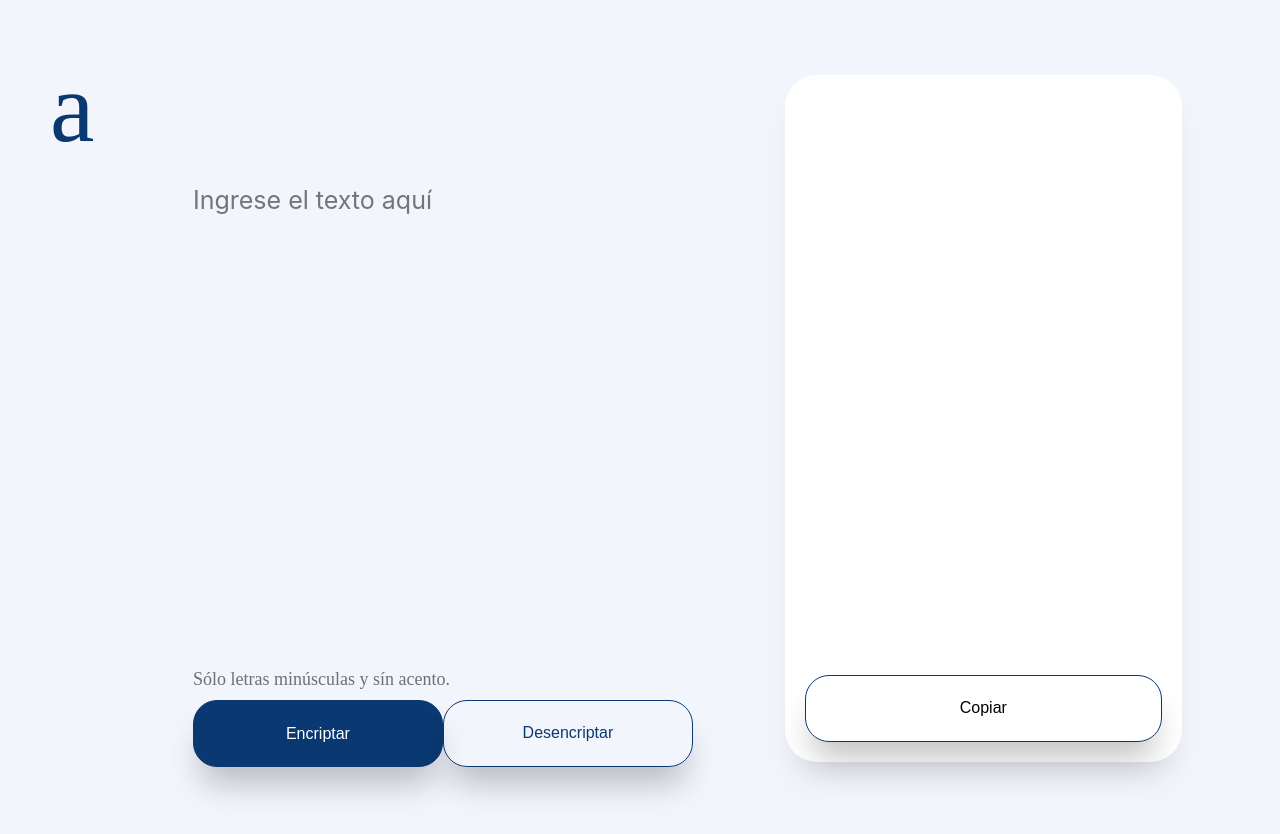
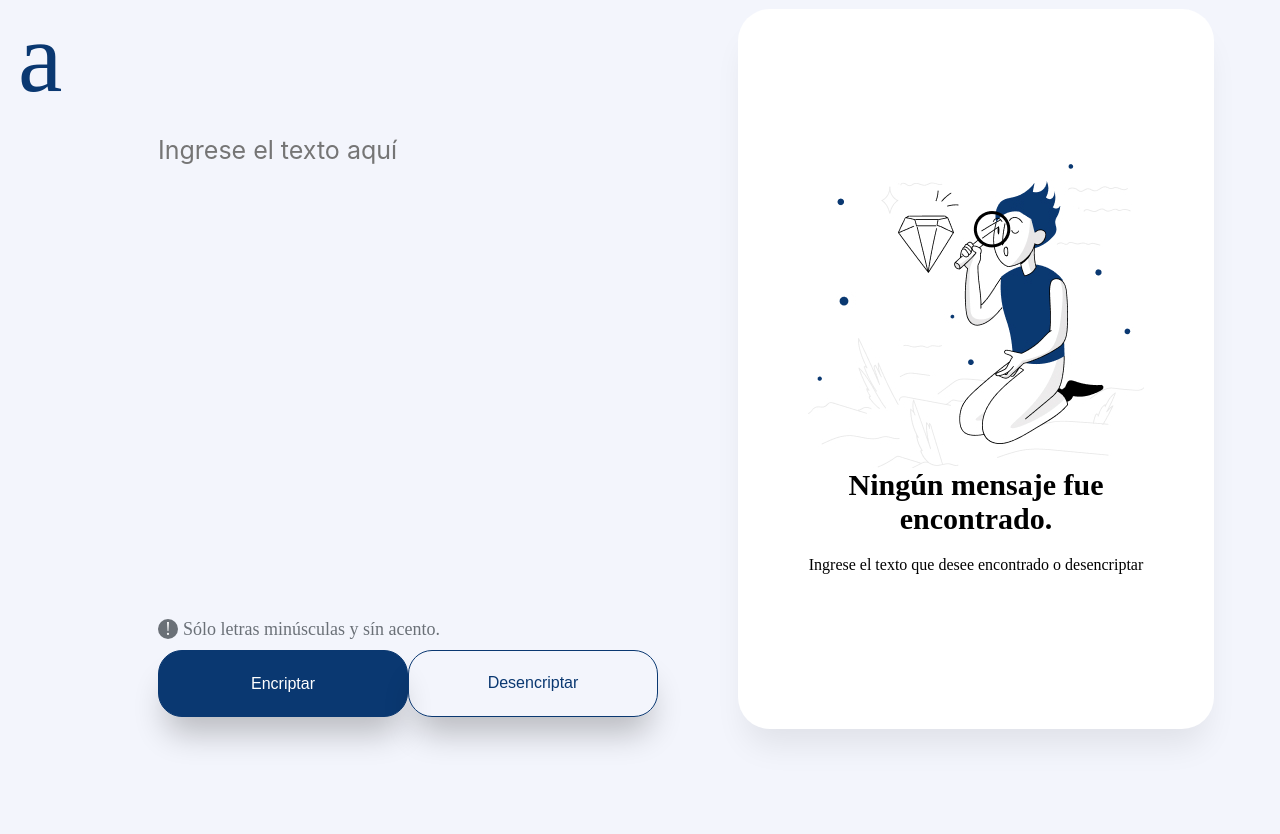
Before and after one commit to wilmerortiz/encriptador-de-texto, a plain HTML site: page index.html in a window 1280 px wide. After the commit the page ends 800 px from the top, so only its background shows below. Drawn offline with Linux system fonts and the light colour scheme.

Commit message:
Se agregó mensaje inicial e imagen

```diff
--- a/css/style.css
+++ b/css/style.css
@@ -17,7 +17,7 @@ textarea {
 }
 
 .container{
-    padding: 50px;
+    padding: 0px 50px;
     position: absolute;
     background-color: #F3F5FC;
     display: flex;
@@ -79,6 +79,22 @@ textarea {
     color: #495057;
     opacity: 0.8;
     margin-bottom: 10px
+}
+
+.info span{
+    display: flex;
+    justify-content: center;
+    align-items: center;
+    color: #FFF;
+    width: 20px;
+    height: 20px;
+    background: #495057;
+    border-radius: 50%;
+    margin-right: 5px;
+}
+
+.info span::after{
+    content: '!';
 }
 
 .buttons{
@@ -155,20 +171,46 @@ button{
     border-radius: 32px;
 }
 .div-resultado{
-    height: 100%;
-    min-height: 70vh;
+    display: flex;
+    flex-direction:column;
+    justify-content: center;
+    align-items: center;
+    min-height:85vh;
+}
+.contenido-inicial{
+    padding: 0px 50px;
+    display: flex;
+    justify-content: center;
+    align-items: center;
+    flex-direction: column;
+    min-height:85vh;
+
+}
+
+.contenido-inicial h3{
+    font-size: 30px;
+    text-align: center;
     margin-bottom: 20px;
 }
 
-.text-resultado{
+.contenido-inicial p{
+    font-size: 16px;
+    text-align: center;
+}
+
+
+.resultado{
     padding: 50px 20px;
     width: 100%;
-    height: auto;
+    text-align: justify;
+    min-height: 60vh;
     font-family: 'Inter';
     font-style: normal;
     font-weight: 400;
     font-size: 24px;
 }
+
+
 
 .btn-copy{
     display: flex;
--- a/index.html
+++ b/index.html
@@ -20,7 +20,7 @@
         </div>
 
         <div class="footer">
-          <div class="info">Sólo letras minúsculas y sín acento.</div>
+          <div class="info"><span></span>Sólo letras minúsculas y sín acento.</div>
           <div class="buttons">
             <button class="btn-encriptar" id="encriptar">Encriptar</button>
             <button class="btn-desencriptar" id="desencriptar"><D></D>Desencriptar</button>
@@ -30,10 +30,17 @@
     </div>
 
     <div class="container-mensaje">
-      <div class="div-resultado">
-        <textarea class="text-resultado" id="mensaje"></textarea>
+      <div class="div-resultado none" id="div-resultado" style="display:none">
+        <textarea id="mensaje" style="display:none"></textarea>
+        <div id="resultado" class="resultado" style="width: 100%">fff</div>
+        <button class="btn-copy" id="copy">Copiar</button>
       </div>
-      <button class="btn-copy" id="copy">Copiar</button>
+
+      <div class="contenido-inicial" id="contenido-inicial" >
+          <img src="img/munieco.jpg" alt="muñeco">
+          <h3>Ningún mensaje fue encontrado.</h3>
+          <p>Ingrese el texto que desee encontrado o desencriptar</p>
+        </div>
     </div>
 
   </div>
--- a/js/app.js
+++ b/js/app.js
@@ -7,8 +7,15 @@ var keys = {
 }
 
 function mostrarTexto(texto){
+  var divResultado = document.getElementById('div-resultado');
+  var divInicial = document.getElementById('contenido-inicial');
+
   document.getElementById('mensaje').value = texto;
+  document.getElementById('resultado').innerText = texto;
   document.getElementById('texto').value = '';
+
+  divResultado.removeAttribute('style');
+  divInicial.setAttribute('style', 'display: none');
 }
 
 function encriptar(){
```
Also changed, not shown: img/munieco.jpg (added).
